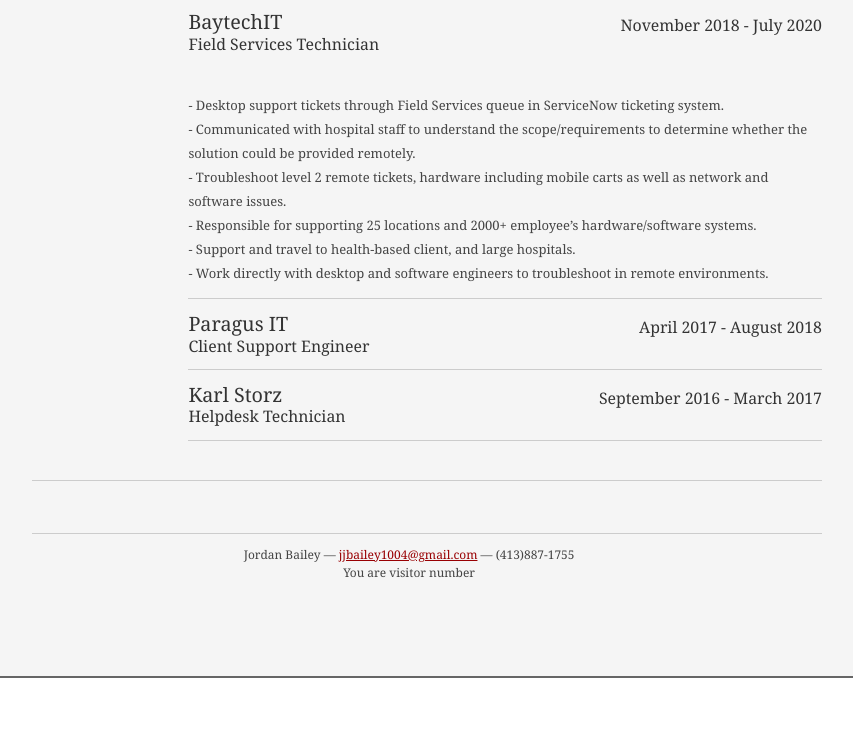
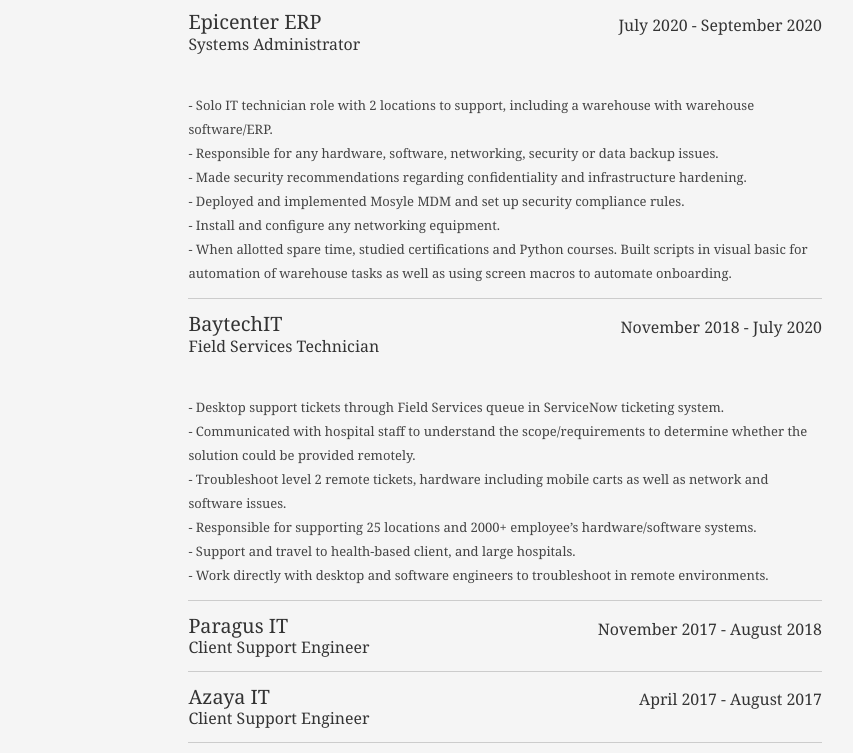
Before and after one commit to jjbailey1004/resume-front-end, a plain HTML site: page index.html in a window 1280 px wide. Shown: the part 1593-2346 px from the top of the page, without its empty margins (213-1066 px from the left). Drawn offline with Linux system fonts and the light colour scheme; no server answers.

Commit message:
update resume

```diff
--- a/index.html
+++ b/index.html
@@ -179,6 +179,22 @@
 							</div>
 
 							<div class="job">
+								<h2>Epicenter ERP</h2>
+								<h3>Systems Administrator</h3>
+								<h4>July 2020 - September 2020</h4>
+								<p></p>
+								<ul>
+								<li class="last">- Solo IT technician role with 2 locations to support, including a warehouse with warehouse software/ERP.	</li>
+								<li class="last">- Responsible for any hardware, software, networking, security or data backup issues.</li>
+								<li class="last">- Made security recommendations regarding confidentiality and infrastructure hardening.</li>
+								<li class="last">- Deployed and implemented Mosyle MDM and set up security compliance rules.</li>
+								<li class="last">- Install and configure any networking equipment.</li>
+								<li class="last">- When allotted spare time, studied certifications and Python courses. Built scripts in visual basic for
+									automation of warehouse tasks as well as using screen macros to automate onboarding.</li>
+								</ul>
+							</div>
+
+							<div class="job">
 								<h2>BaytechIT</h2>
 								<h3>Field Services Technician</h3>
 								<h4>November 2018 - July 2020</h4>
@@ -197,7 +213,13 @@
 							<div class="job">
 								<h2>Paragus IT</h2>
 								<h3>Client Support Engineer</h3>
-								<h4>April 2017 - August 2018</h4>
+								<h4>November 2017 - August 2018</h4>
+							</div>
+
+							<div class="job">
+								<h2>Azaya IT</h2>
+								<h3>Client Support Engineer</h3>
+								<h4>April 2017 - August 2017</h4>
 							</div>
 
 							<div class="job">
```
